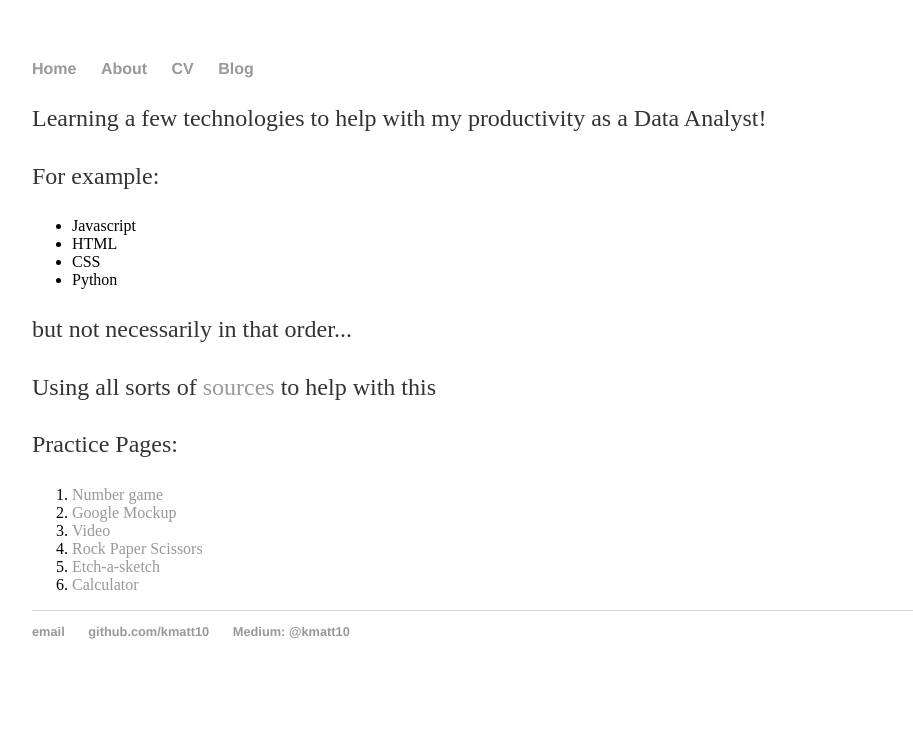
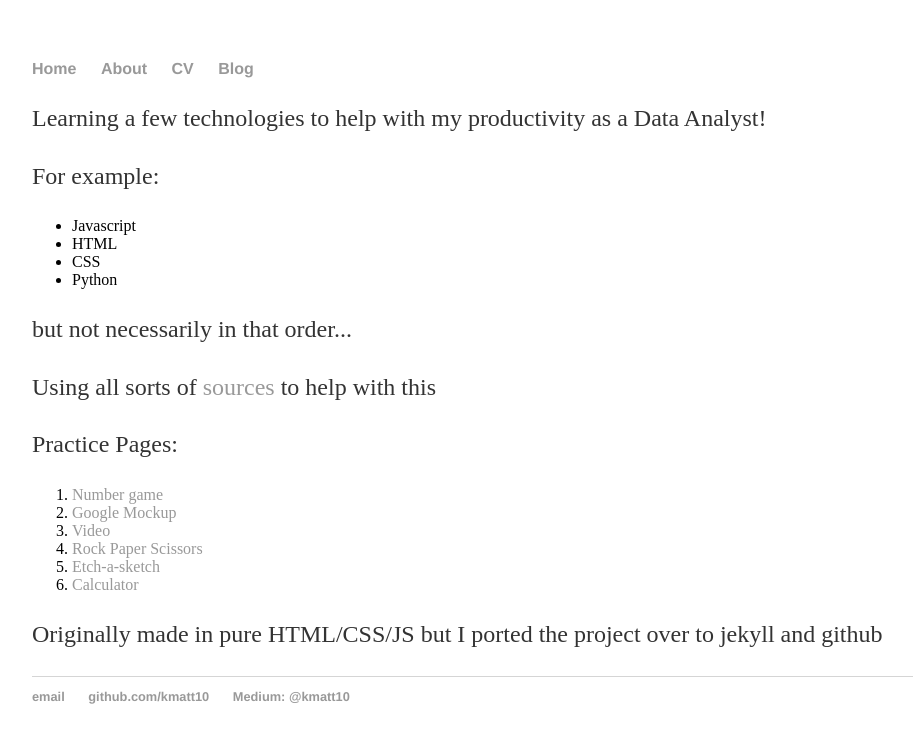
Before and after one commit to kmatt10/kmatt10.github.io, a Jekyll site: the page built from cv/premade/index.html, in a window 1280 px wide. Shown: the top 743 px of the page, without its empty margins (160-1073 px from the left). Built offline with Jekyll 4.4.1, drawn with Linux system fonts in a browser that asks for light colours.

Commit message:
Update index.html

```diff
--- a/cv/premade/index.html
+++ b/cv/premade/index.html
@@ -22,3 +22,5 @@ title: CV
 		<li><a href="Etch.html">Etch-a-sketch</a></li>
 		<li><a href="calc.html">Calculator</a></li>
 	</ol>
+
+<p>Originally made in pure HTML/CSS/JS but I ported the project over to jekyll and github</p>
```
